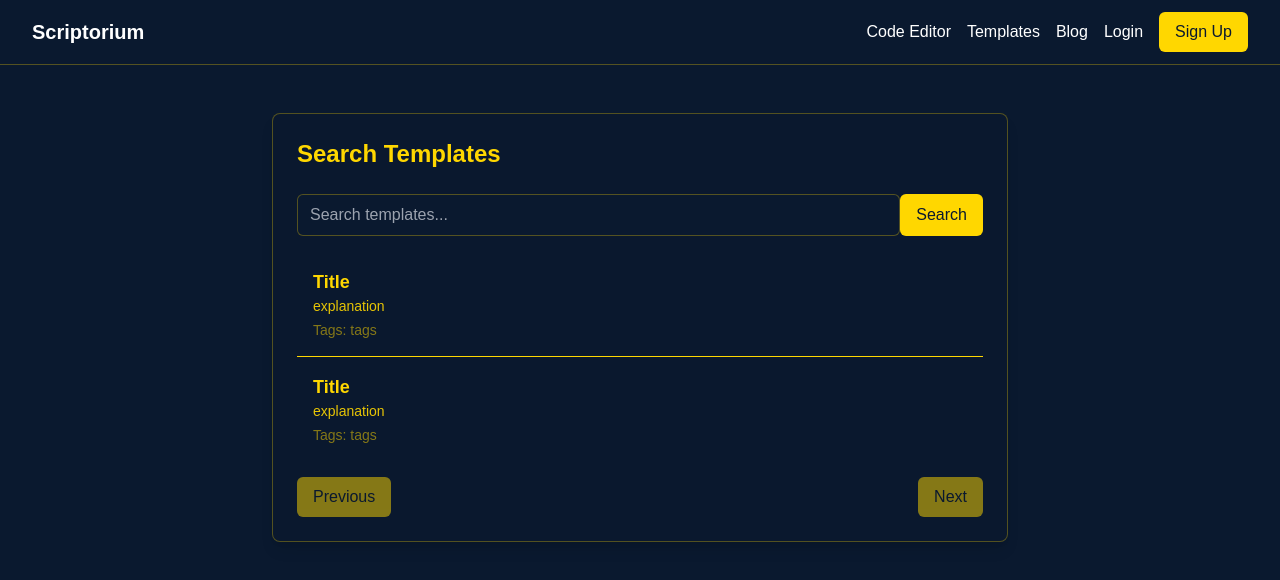
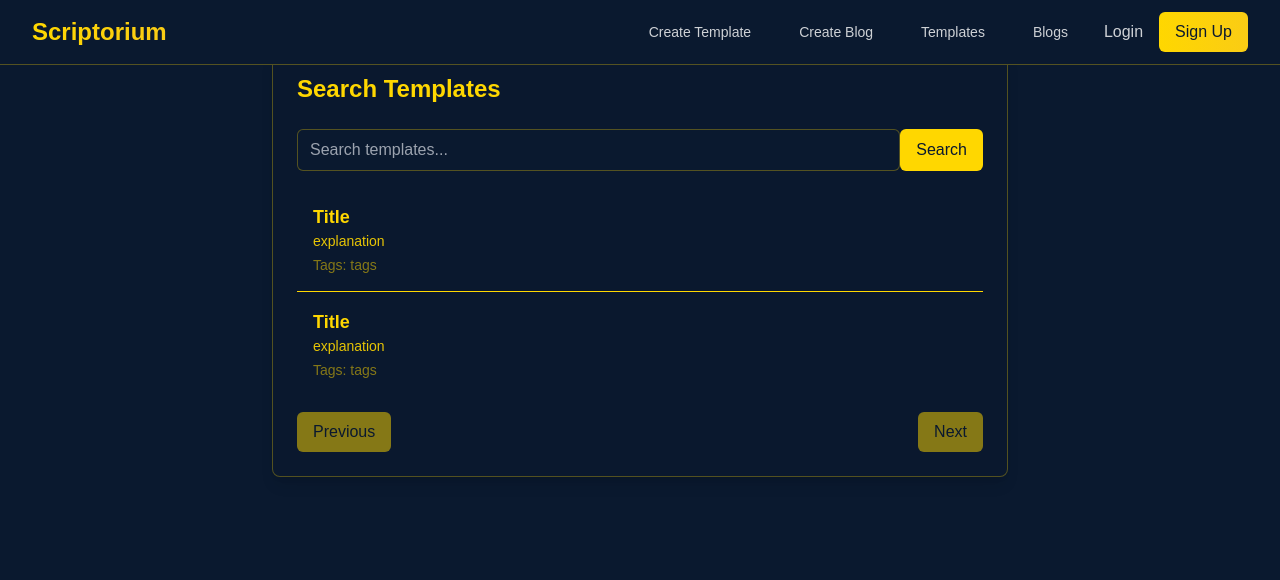
Before and after one commit to YehyunLee/Scriptorium, a Next.js app in the folder PP2/scriptorium/: page /template/profile in a window 1280 px wide. Shown: the top 580 px of the page. Built offline with nearby package versions, Linux system fonts and the light colour scheme.

Commit message:
Nav bar change

```diff
--- a/PP2/scriptorium/components/NavBar.tsx
+++ b/PP2/scriptorium/components/NavBar.tsx
@@ -1,98 +1,152 @@
 import Link from "next/link";
 import { useRouter } from "next/router";
-import { useState } from "react";
+import { useState, useEffect } from "react";
 import { useAuth } from "../pages/contexts/auth_context";
 
+
 // Reusing some code from Yehyun's exercise 9
+// UPDATE: I then asked Github Copilot to improve the UI for the NavBar component
+// Whole part of code below is generated by Github Copilot with some minor modifications
+
 const NavBar = () => {
   const [isOpen, setIsOpen] = useState(false);
   const [isProfileOpen, setIsProfileOpen] = useState(false);
+  const [isScrolled, setIsScrolled] = useState(false);
   const router = useRouter();
   const { isAuthenticated, user, logout } = useAuth();
 
+  // Handle scroll effect
+  useEffect(() => {
+    const handleScroll = () => {
+      setIsScrolled(window.scrollY > 10);
+    };
+    window.addEventListener("scroll", handleScroll);
+    return () => window.removeEventListener("scroll", handleScroll);
+  }, []);
+
   const handleLogout = async () => {
     try {
-      await fetch('/api/auth/logout', { method: 'POST' });
+      await fetch("/api/auth/logout", { method: "POST" });
       logout();
-      router.push('/');
+      router.push("/");
     } catch (error) {
-      console.error('Logout failed:', error);
+      console.error("Logout failed:", error);
     }
   };
 
+  const isActive = (path: string) => router.pathname === path;
+
   return (
-    <nav className="bg-navy border-b border-gold/30">
+    <nav
+      className={`fixed w-full z-50 transition-all duration-300 ${
+        isScrolled ? "bg-navy/95 backdrop-blur-sm shadow-lg" : "bg-navy"
+      } border-b border-gold/30`}
+    >
       <div className="max-w-7xl mx-auto px-4 sm:px-6 lg:px-8">
-        <div className="flex justify-between h-16">
+        <div className="flex justify-between h-16 md:h-16">
+          {" "}
+          {/* Adjust mobile height */}
+          {/* Logo section - make smaller on mobile */}
           <div className="flex items-center">
-            <Link href="/" className="text-white text-xl font-bold">
+            <Link href="/" className="group flex items-center space-x-2">
+              <span className="text-xl md:text-2xl font-bold bg-gradient-to-r from-gold to-yellow-400 bg-clip-text text-transparent group-hover:scale-105 transition-transform duration-200">
                 Scriptorium
+              </span>
             </Link>
           </div>
+          {/* Desktop Navigation */}
+          <div className="hidden md:flex items-center space-x-6">
+            {[
+              { href: "/template/create", label: "Create Template" },
+              { href: "/blog/create", label: "Create Blog" },
+              { href: "/template/search", label: "Templates" },
+              { href: "/blog/search", label: "Blogs" },
+            ].map((item) => (
+              <Link
+                key={item.href}
+                href={item.href}
+                className={`relative px-3 py-2 text-sm font-medium transition-colors duration-200
+                  ${
+                    isActive(item.href)
+                      ? "text-gold"
+                      : "text-white/80 hover:text-gold"
+                  }
+                  after:absolute after:bottom-0 after:left-0 after:h-0.5 after:w-full
+                  after:origin-left after:scale-x-0 after:bg-gold
+                  after:transition-transform hover:after:scale-x-100`}
+              >
+                {item.label}
+              </Link>
+            ))}
 
-          {/* Desktop */}
-          <div className="hidden md:flex items-center space-x-4">
+            {/* Auth Section */}
+            {!isAuthenticated ? (
+              <div className="flex items-center space-x-4">
                 <Link
-              href="/editor"
-              className="text-white hover:text-gold transition"
+                  href="/login"
+                  className="text-white/80 hover:text-gold transition-colors duration-200"
                 >
-              Code Editor
+                  Login
                 </Link>
                 <Link
-              href="/templates"
-              className="text-white hover:text-gold transition"
+                  href="/signup"
+                  className="bg-gradient-to-r from-gold to-yellow-400 text-navy px-4 py-2 rounded-md
+                    hover:shadow-lg hover:shadow-gold/20 transition-all duration-200
+                    active:scale-95"
                 >
-              Templates
-            </Link>
-            <Link
-              href="/blog"
-              className="text-white hover:text-gold transition"
-            >
-              Blog
-            </Link>
-
-            {/* Auth Buttons */}
-            {!isAuthenticated ? (
-              <div className="flex items-center space-x-4">
-                <Link href="/login"
-                      className="text-white hover:text-gold transition">
-                  Login
-                </Link>
-                <Link href="/signup"
-                      className="bg-gold text-navy px-4 py-2 rounded-md hover:bg-gold/90 transition">
                   Sign Up
                 </Link>
               </div>
             ) : (
-              <div className="relative">
+              <div className="relative group">
                 <button
                   onClick={() => setIsProfileOpen(!isProfileOpen)}
-                  className="flex items-center space-x-2 text-white hover:text-gold transition"
+                  className="flex items-center space-x-2 px-3 py-2 text-white/80
+                    hover:text-gold transition-colors duration-200"
                 >
-                  <span>{user?.firstName || 'Profile'}</span>
-                  <svg className="w-4 h-4" fill="none" stroke="currentColor" viewBox="0 0 24 24">
-                    <path strokeLinecap="round" strokeLinejoin="round" strokeWidth="2" d="M19 9l-7 7-7-7" />
+                  <span>{user?.firstName || "Profile"}</span>
+                  <svg
+                    className={`w-4 h-4 transition-transform duration-200
+                      ${isProfileOpen ? "rotate-180" : ""}`}
+                    fill="none"
+                    stroke="currentColor"
+                    viewBox="0 0 24 24"
+                  >
+                    <path
+                      strokeLinecap="round"
+                      strokeLinejoin="round"
+                      strokeWidth="2"
+                      d="M19 9l-7 7-7-7"
+                    />
                   </svg>
                 </button>
 
                 {/* Profile Dropdown */}
                 {isProfileOpen && (
-                  <div className="absolute right-0 mt-2 w-48 bg-navy border border-gold/30 rounded-md shadow-lg">
-                    <Link href="/profile"
-                          className="block px-4 py-2 text-white hover:bg-gold/10 transition">
-                      My Profile
+                  <div
+                    className="absolute right-0 mt-2 w-48 bg-navy/95 backdrop-blur-sm
+                    border border-gold/30 rounded-lg shadow-xl
+                    transform opacity-100 scale-100 transition-all duration-200
+                    origin-top-right divide-y divide-gold/10"
+                  >
+                    {[
+                      { href: "/profile", label: "My Profile" },
+                      { href: "/template/profile", label: "My Templates" },
+                      { href: "/blog/profile", label: "My Blogs" },
+                    ].map((item) => (
+                      <Link
+                        key={item.href}
+                        href={item.href}
+                        className="block px-4 py-2 text-sm text-white/80 hover:text-gold
+                          hover:bg-white/5 transition-colors duration-200"
+                      >
+                        {item.label}
                       </Link>
-                    <Link href="/my-templates"
-                          className="block px-4 py-2 text-white hover:bg-gold/10 transition">
-                      My Templates
-                    </Link>
-                    <Link href="/my-posts"
-                          className="block px-4 py-2 text-white hover:bg-gold/10 transition">
-                      My Posts
-                    </Link>
+                    ))}
                     <button
                       onClick={handleLogout}
-                      className="w-full text-left px-4 py-2 text-white hover:bg-gold/10 transition"
+                      className="w-full text-left px-4 py-2 text-sm text-white/80
+                        hover:text-gold hover:bg-white/5 transition-colors duration-200"
                     >
                       Logout
                     </button>
@@ -101,15 +155,14 @@ const NavBar = () => {
               </div>
             )}
           </div>
-
-          {/* Mobile */}
+          {/* Mobile Menu Button */}
           <div className="md:hidden flex items-center">
             <button
               onClick={() => setIsOpen(!isOpen)}
-              className="text-white hover:text-gold"
+              className="text-white/80 hover:text-gold transition-colors duration-200 p-1.5" // Reduced padding
             >
               <svg
-                className="h-6 w-6"
+                className="h-5 w-5" // Smaller icon
                 fill="none"
                 viewBox="0 0 24 24"
                 stroke="currentColor"
@@ -135,59 +188,55 @@ const NavBar = () => {
         </div>
       </div>
 
-      {/* Mobile */}
-      {isOpen && (
-        <div className="md:hidden">
-          <div className="px-2 pt-2 pb-3 space-y-1 sm:px-3 bg-navy border-b border-gold/30">
+      {/* Mobile Menu */}
+      <div
+        className={`md:hidden transition-all duration-300 ease-in-out overflow-hidden
+          ${isOpen ? "max-h-screen opacity-100" : "max-h-0 opacity-0"}`}
+      >
+        <div
+          className="px-2 py-1 space-y-0.5 bg-navy/95 backdrop-blur-sm
+          border-b border-gold/30 shadow-lg"
+        >
+          {[
+            { href: "/template/create", label: "Create Template" },
+            { href: "/blog/create", label: "Create Blog" },
+            { href: "/template/search", label: "Templates" },
+            { href: "/blog/search", label: "Blogs" },
+            ...(isAuthenticated
+              ? [
+                  { href: "/profile", label: "My Profile" },
+                  { href: "/template/profile", label: "My Templates" },
+                  { href: "/blog/profile", label: "My Blogs" },
+                ]
+              : [
+                  { href: "/login", label: "Login" },
+                  { href: "/signup", label: "Sign Up" },
+                ]),
+          ].map((item) => (
             <Link
-              href="/editor"
-              className="block px-3 py-2 text-white hover:text-gold"
+              key={item.href}
+              href={item.href}
+              className={`block px-3 py-1.5 text-sm font-medium rounded-md
+                ${
+                  isActive(item.href)
+                    ? "text-gold bg-white/5"
+                    : "text-white/80 hover:text-gold hover:bg-white/5"
+                } transition-colors duration-200`}
             >
-              Code Editor
+              {item.label}
             </Link>
-            <Link
-              href="/templates"
-              className="block px-3 py-2 text-white hover:text-gold"
-            >
-              Templates
-            </Link>
-            <Link
-              href="/blog"
-              className="block px-3 py-2 text-white hover:text-gold"
-            >
-              Blog
-            </Link>
-            {!isAuthenticated ? (
-              <>
-                <Link href="/login" className="block px-3 py-2 text-white hover:text-gold">
-                  Login
-                </Link>
-                <Link href="/signup" className="block px-3 py-2 text-white hover:text-gold">
-                  Sign Up
-                </Link>
-              </>
-            ) : (
-              <>
-                <Link href="/profile" className="block px-3 py-2 text-white hover:text-gold">
-                  My Profile
-                </Link>
-                <Link href="/my-templates" className="block px-3 py-2 text-white hover:text-gold">
-                  My Templates
-                </Link>
-                <Link href="/my-posts" className="block px-3 py-2 text-white hover:text-gold">
-                  My Posts
-                </Link>
+          ))}
+          {isAuthenticated && (
             <button
               onClick={handleLogout}
-                  className="block w-full text-left px-3 py-2 text-white hover:text-gold"
+              className="w-full text-left px-3 py-2 text-base font-medium text-white/80
+                hover:text-gold hover:bg-white/5 rounded-md transition-colors duration-200"
             >
               Logout
             </button>
-              </>
           )}
         </div>
       </div>
-      )}
     </nav>
   );
 };
```
Lines whose indentation alone changed are shown as unchanged.
